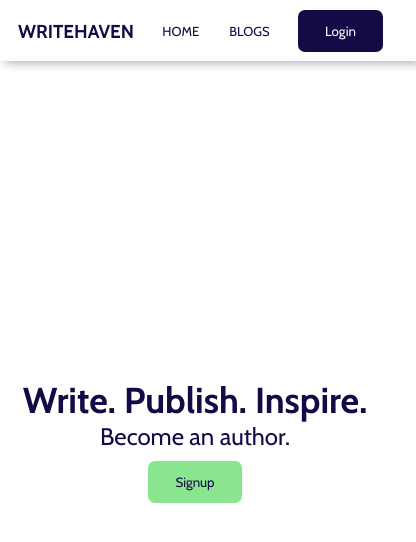
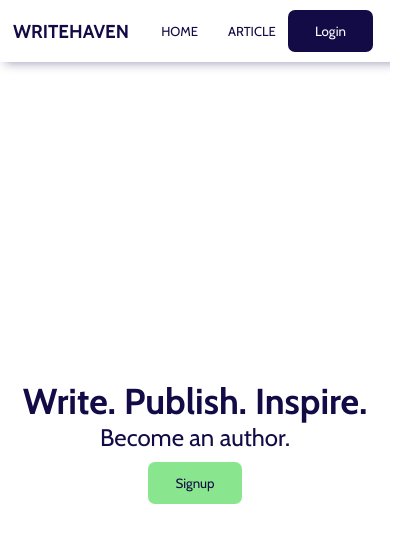
Before and after one commit to vinayakstha/Blog-Website, a React (Vite) app: page / in a window 390 px wide. Shown: the top 542 px of the page, 416 px wide, since content can reach past the window. Built offline with nearby package versions, Linux system fonts and the light colour scheme.

Commit message:
responsive navbar

```diff
--- a/src/App.css
+++ b/src/App.css
@@ -5,4 +5,5 @@
     padding: 0;
     margin: 0;
     color: #120b46;
+    overflow-x: hidden;
 }
--- a/src/components/public/Home.jsx
+++ b/src/components/public/Home.jsx
@@ -10,14 +10,21 @@ function Home() {
         <>
             <Navbar />
             <div className={HomeCSS["content"]}>
+                <div className={HomeCSS["child-content"]}>
+                    <div className={HomeCSS["home-content"]}>
                         <div className={HomeCSS["main-heading"]}>
                             <h1 className={HomeCSS["title"]}>Write. Publish. Inspire.</h1>
                         </div>
                         <div className={HomeCSS["paragraph"]}>
-                    Become an author.
+                            <p className={HomeCSS["description"]}>Become an author.</p>
                         </div>
                         <div className={HomeCSS["signup-btn-container"]}>
                             <button className={HomeCSS["signup-btn"]} onClick={signupPage}>Signup</button>
+                        </div>
+                    </div>
+                    <div className={HomeCSS["home-image"]}>
+
+                    </div>
                 </div>
             </div>
         </>
--- a/src/components/public/Home.module.css
+++ b/src/components/public/Home.module.css
@@ -1,4 +1,4 @@
-/* home-content */
+/* home-content  */
 .content {
     height: 90vh;
     width: 100%;
@@ -6,11 +6,6 @@
     display: flex;
     justify-content: center;
     align-items: center;
-    flex-direction: column;
-    /* background-color: #f2f2f2; */
-    /* background: url(assets/background.jpg);
-    background-size: cover;
-    background-position: center; */
 }
 
 .signup-btn {
@@ -22,18 +17,65 @@
     margin-top: 10px;
 }
 
+
 .main-heading .title {
     color: #120b46;
 }
 
 .main-heading {
     display: flex;
+    align-items: center;
+    padding-left: -20px;
+}
+
+.child-content {
+    display: flex;
+    border-radius: 5px;
+    max-width: 1000px;
+    width: 100%;
+    height: 500px;
+    margin: 15px;
+}
+
+.home-content {
+    width: 60%;
+    display: flex;
+    flex-direction: column;
     justify-content: center;
-    align-items: center;
+    margin-right: 80px;
+}
+
+.home-image {
+    width: 40%;
+    background: url(/src/assets/homePageImage.jpg);
+    background-size: contain;
+    background-repeat: no-repeat;
+    background-position: center;
 }
 
 @media(max-width : 500px) {
     .main-heading {
         font-size: large;
     }
+
+    .child-content .home-image {
+        display: none;
+    }
+
+    .home-content {
+        width: 100%;
+        margin-right: 0;
+    }
+
+    .child-content {
+        width: 100%;
+        justify-content: center;
+    }
+
+    .main-heading,
+    .paragraph,
+    .signup-btn-container {
+        display: flex;
+        justify-content: center;
+    }
 }
--- a/src/components/public/Login.module.css
+++ b/src/components/public/Login.module.css
@@ -104,4 +104,9 @@ form .input-field input,
     .login-form-child .login-form-content {
         padding: 30px 20px;
     }
+
+    .signup-btn-container {
+        display: flex;
+        justify-content: center;
+    }
 }
--- a/src/components/public/Navbar.jsx
+++ b/src/components/public/Navbar.jsx
@@ -15,7 +15,7 @@ function Navbar() {
 
             <ul className={NavbarCSS["list"]}>
                 <li className={NavbarCSS["nav-li"]}>  <Link to="/">HOME</Link></li>
-                <li className={NavbarCSS["nav-li"]}><Link to="/Blog">BLOGS</Link></li>
+                <li className={NavbarCSS["nav-li"]}><Link to="/Article">ARTICLE</Link></li>
 
                 {/* <li className="nav-li"><a href="#">AUTHORS</a></li> */}
             </ul>
--- a/src/components/public/Navbar.module.css
+++ b/src/components/public/Navbar.module.css
@@ -1,11 +1,10 @@
-.navbar {
+/* .navbar {
     display: flex;
     justify-content: space-between;
     align-items: center;
     box-shadow: 5px 1px 10px rgba(18, 11, 70, 0.4);
     padding: 10px 13px 9px 13px;
     width: 100%;
-    /* background-color: #f2f2f2; */
 }
 
 
@@ -62,4 +61,66 @@ a {
     .content {
         font-size: large;
     }
+
+}*/
+.navbar {
+    display: flex;
+    justify-content: space-between;
+    align-items: center;
+    box-shadow: 5px 1px 10px rgba(18, 11, 70, 0.4);
+    padding: 10px 13px;
+    width: 100%;
 }
+
+.list {
+    list-style-type: none;
+    display: flex;
+    justify-content: flex-end;
+    flex-grow: 1;
+    margin-left: 35px;
+    gap: 40px;
+}
+
+a {
+    text-decoration: none;
+    color: #120b46;
+}
+
+.login-btn-container {
+    margin-left: 20px;
+    margin-right: 30px;
+}
+
+.login-btn {
+    background-color: #120b46;
+    color: white;
+    border: none;
+    padding: 13px 27px;
+    border-radius: 7px;
+    cursor: pointer;
+}
+
+.website-name {
+    display: flex;
+    justify-content: center;
+    align-items: center;
+    margin-right: 20px;
+}
+
+
+@media (max-width: 500px) {
+    .list {
+        justify-content: center;
+        gap: 30px;
+        font-size: small;
+        margin-left: 0;
+    }
+
+    .login-btn-container {
+        margin-left: 0;
+    }
+
+    .content {
+        font-size: large;
+    }
+}
```
Also changed, not shown: src/assets/homePageImage.jpg (added). Lines whose indentation alone changed are shown as unchanged.
